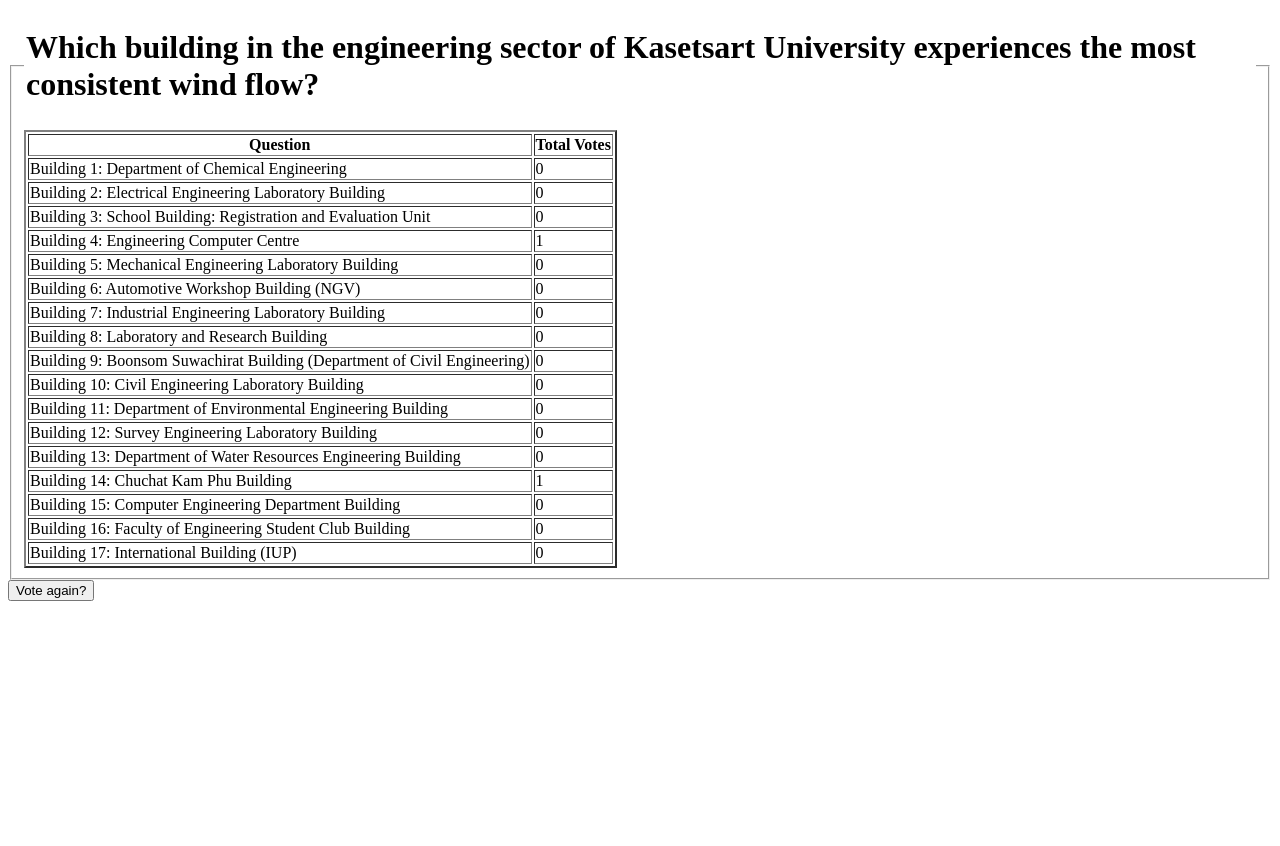
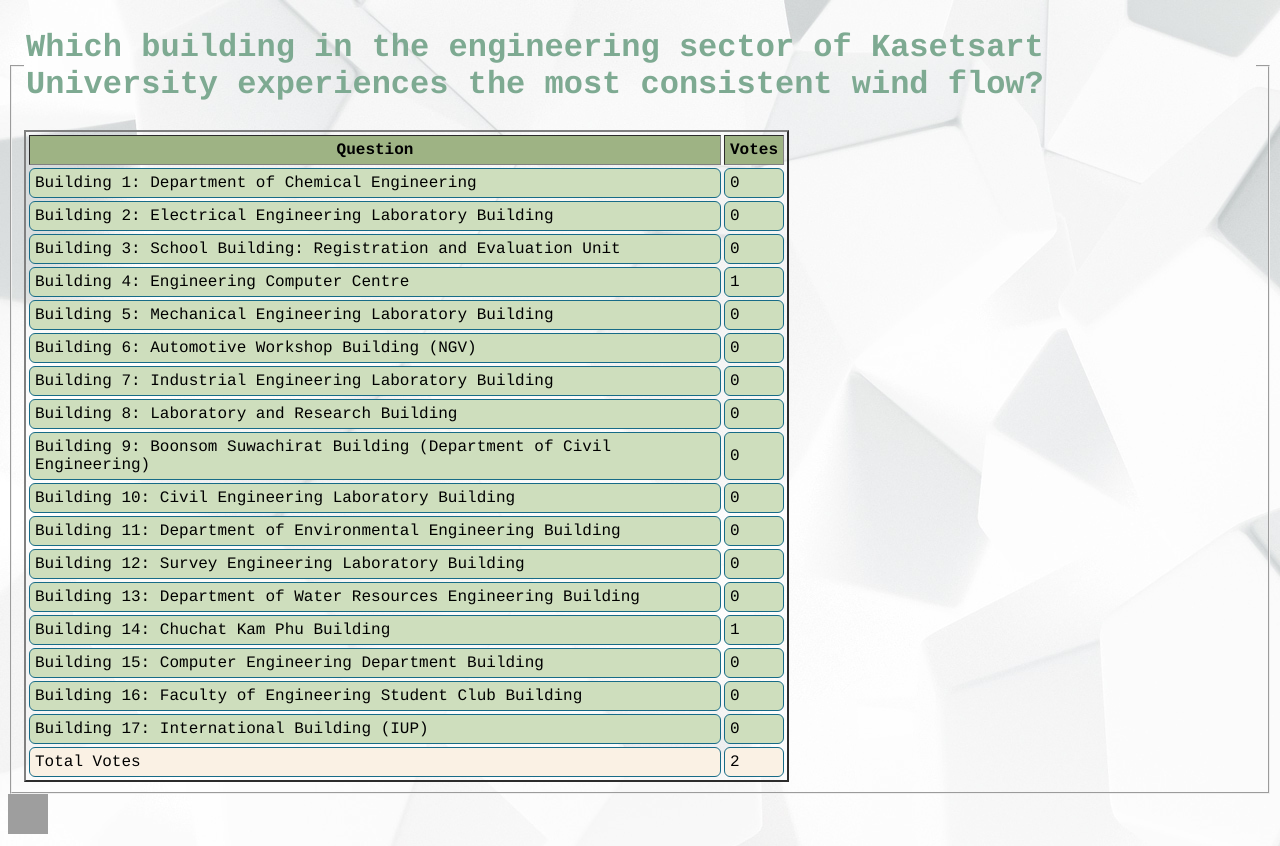
Before and after one commit to SmileyFaceZ/ku-polls, a Django app: page /polls/3/results/ in a window 1280 px wide. Before the commit the page ends 601 px from the top, so only its background shows below. Run offline with Django 4.2, Linux system fonts and the light colour scheme; data comes from the database, SQL or seed files in the repository; grey boxes are pictures that could not be loaded.

Commit message:
Decorate result and detail page

```diff
--- /dev/null
+++ b/polls/static/polls/results_style.css
@@ -0,0 +1,38 @@
+body {
+    background: white url("images/background.png") no-repeat;
+}
+
+table td {
+    font-family: Courier, monospace;
+    border: 1px solid #176B87;
+    border-collapse: collapse;
+    border-radius: 6px;
+    border-style: groove;
+}
+
+td:hover {
+    background-color: #93B1A6;
+}
+
+th {
+    font-family: Courier, monospace;
+    background-color: #9EB384;
+}
+
+td {
+    background-color: #CEDEBD;
+    padding: 5px;
+}
+
+tfoot td {
+    background-color: #FAF1E4;
+}
+
+button:hover {
+    background-color: #45a049;
+}
+
+.question-text {
+    font-family: Courier, monospace;
+    color: #7EAA92;
+}
--- a/polls/templates/polls/detail.html
+++ b/polls/templates/polls/detail.html
@@ -1,9 +1,11 @@
 <!DOCTYPE html>
 <html lang="en">
+{% load static %}
+<link rel="stylesheet" href="{% static 'polls/style.css' %}">
 <link href="https://cdn.jsdelivr.net/npm/bootstrap@5.0.2/dist/css/bootstrap.min.css" rel="stylesheet" integrity="sha384-EVSTQN3/azprG1Anm3QDgpJLIm9Nao0Yz1ztcQTwFspd3yD65VohhpuuCOmLASjC" crossorigin="anonymous">
 
 <head>
-    <title>Q.{{question.id}}</title>
+    <title>Question no.{{question.id}}</title>
 </head>
 
 <body>
--- a/polls/templates/polls/results.html
+++ b/polls/templates/polls/results.html
@@ -1,19 +1,24 @@
 <!doctype html>
 <html lang="en">
+
+{% load static %}
+<link rel="stylesheet" href="{% static 'polls/results_style.css' %}">
+
 <head>
     <meta charset="UTF-8">
     <meta name="viewport"
           content="width=device-width, user-scalable=no, initial-scale=1.0, maximum-scale=1.0, minimum-scale=1.0">
     <meta http-equiv="X-UA-Compatible" content="ie=edge">
+    <link rel="icon" href="https://cdn-icons-png.flaticon.com/512/1246/1246239.png">
     <title>Results</title>
 </head>
 <body>
     <fieldset>
-        <legend><h1>{{ question.question_text }}</h1></legend>
-        <table border="2">
+        <legend><h1 class="question-text">{{ question.question_text }}</h1></legend>
+        <table border="2" cellpadding="5px;" cellspacing="3px;">
             <thead>
-                <th>Question</th>
-                <th>Total Votes</th>
+                <th style="width:680px">Question</th>
+                <th>Votes</th>
             </thead>
             <tbody>
                 {% for choice in question.choice_set.all %}
@@ -23,8 +28,16 @@
                 </tr>
                 {% endfor %}
             </tbody>
+            <tfoot>
+                <tr>
+                    <td>Total Votes</td>
+                    <td>{{ total_votes }}</td>
+                </tr>
+            </tfoot>
         </table>
     </fieldset>
-    <a href="{% url 'polls:detail' question.id %}"><button type="button">Vote again?</button></a>
+    <a href="{% url 'polls:index' %}" class="home-btn">
+        <img src="https://uxwing.com/wp-content/themes/uxwing/download/web-app-development/home-button-icon.png" style="width:40px;height:40px;">
+    </a>
 </body>
 </html>
--- a/polls/views.py
+++ b/polls/views.py
@@ -51,6 +51,14 @@ class ResultsView(generic.DetailView):
     """ Results view for the polls app. """
     model = Question
     template_name = 'polls/results.html'
+
+    def get(self, request: HttpRequest, **kwargs) -> HttpResponse:
+        question = get_object_or_404(Question, pk=kwargs['pk'])
+        total_votes = sum([choice.votes for choice in question.choice_set.all()])
+        if question.can_vote():
+            return render(request, 'polls/results.html', {'question': question, 'total_votes': total_votes})
+        else:
+            raise Http404
 
 
 def index(request: HttpRequest) -> HttpResponse:
```
